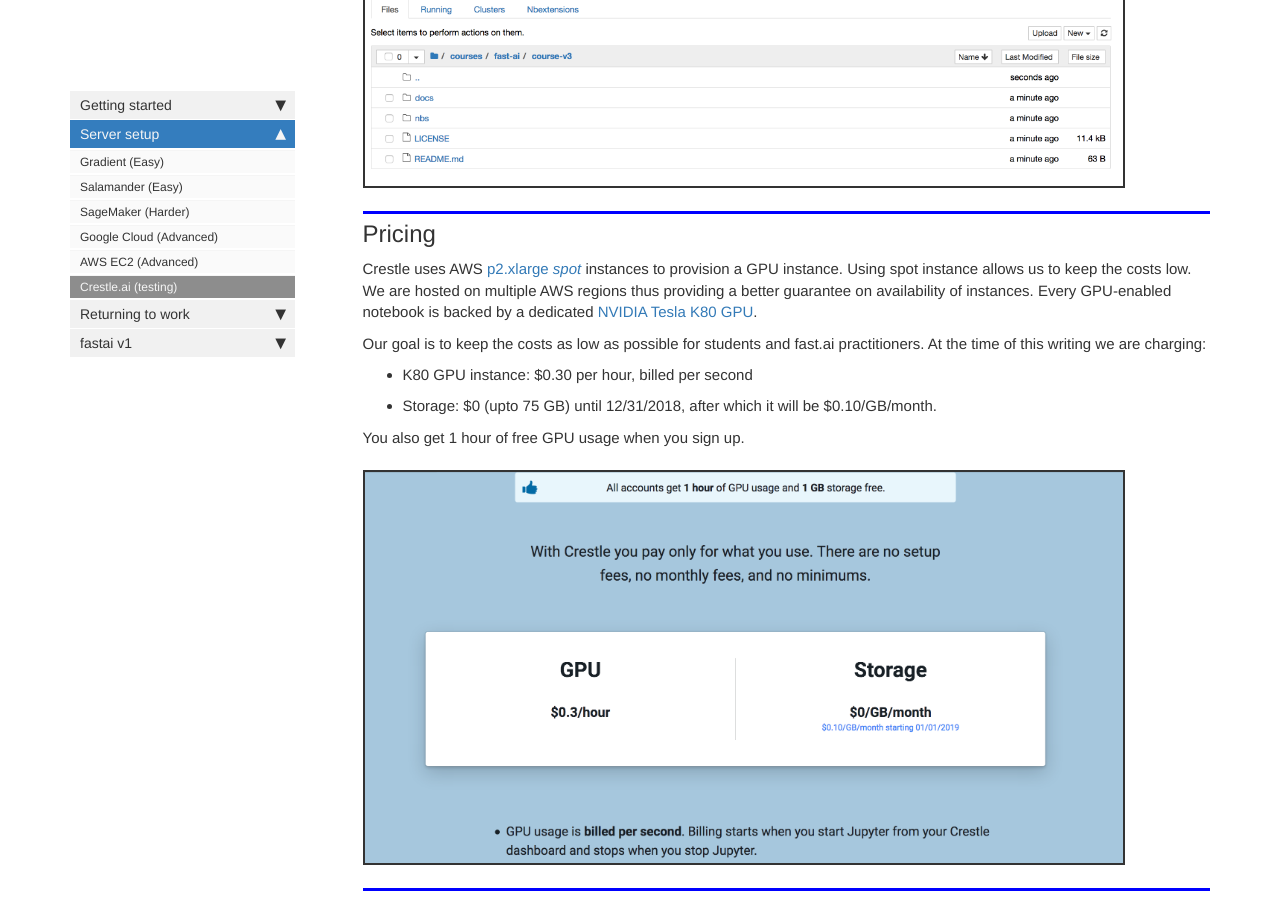
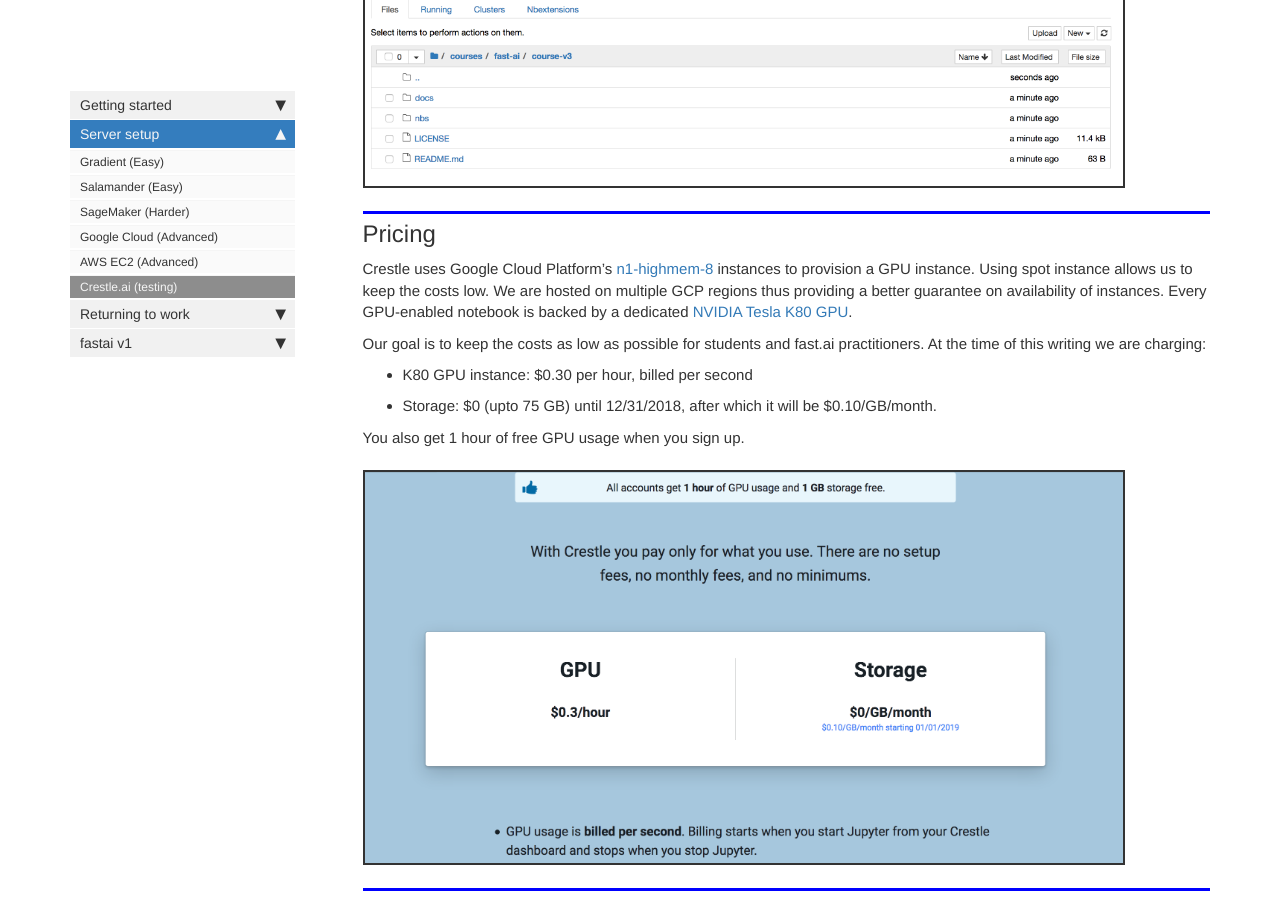
Before and after one commit to tamersalama/course-v3, a Jekyll site: the page built from docs/start_crestle.md, in a window 1280 px wide and 900 px high, scrolled down 1360 px. Built offline with Jekyll 4.4.1, drawn with Linux system fonts in a browser that asks for light colours; nearby versions of some CDN libraries; comment, search, counter and statistics services are not loaded.

Commit message:
changed AWS to GCP instances (#39)

```diff
--- a/docs/start_crestle.md
+++ b/docs/start_crestle.md
@@ -18,7 +18,7 @@
 
 ## Pricing
 
-Crestle uses AWS [p2.xlarge _spot_](https://aws.amazon.com/ec2/instance-types/p2/) instances to provision a GPU instance. Using spot instance allows us to keep the costs low. We are hosted on multiple AWS regions thus providing a better guarantee on availability of instances.
+Crestle uses Google Cloud Platform's [n1-highmem-8](https://cloud.google.com/compute/docs/machine-types) instances to provision a GPU instance. Using spot instance allows us to keep the costs low. We are hosted on multiple GCP regions thus providing a better guarantee on availability of instances.
 Every GPU-enabled notebook is backed by a dedicated [NVIDIA Tesla K80 GPU](https://www.nvidia.com/en-us/data-center/tesla-k80/).
 
 Our goal is to keep the costs as low as possible for students and fast.ai practitioners. At the time of this writing we are charging:
```
